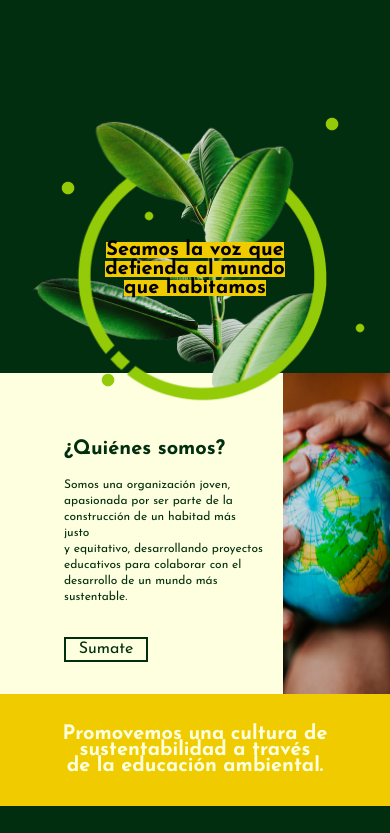
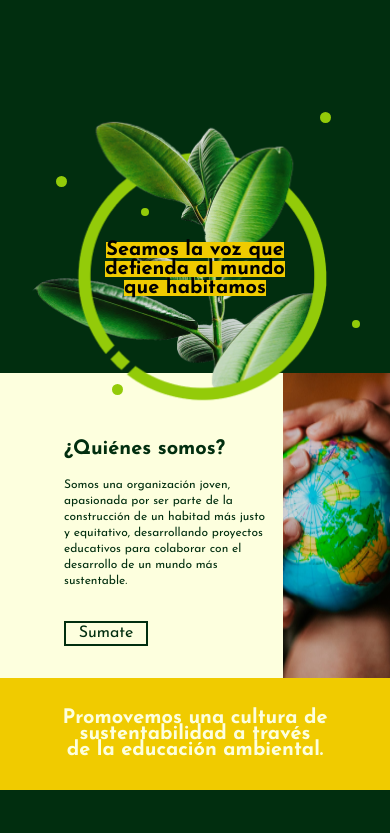
Before and after one commit to pablitxn/metafora-web, a Next.js app: page / in a window 390 px wide. Shown: the top 833 px of the page. Built offline with nearby package versions, Linux system fonts and the light colour scheme.

Commit message:
fix(home-mobile): refactor components

```diff
--- a/src/components/home/mobile/home-content/index.tsx
+++ b/src/components/home/mobile/home-content/index.tsx
@@ -19,6 +19,7 @@ import {
 } from './styles';
 
 const HomeContent: FunctionComponent = () => {
+  /* to refactor with styled sheet */
   const green = {
     red: 1,
     green: 46,
@@ -60,32 +61,13 @@ const HomeContent: FunctionComponent = () => {
               que habitamos
             </Title>
           </TextContainer>
-          <Plant src="/images/plant-in-circle.png" />
-          <Dot
-            src="/images/dot-small.png"
-            size="1.5rem"
-            position={{ top: '11rem', left: '3.5rem;' }}
-          />
-          <Dot
-            src="/images/dot-small.png"
-            size="1.5rem"
-            position={{ top: '7rem', left: '20rem;' }}
-          />
-          <Dot
-            src="/images/dot-small.png"
-            size="1.5rem"
-            position={{ top: '23rem', left: '6rem;' }}
-          />
-          <Dot
-            src="/images/dot-small.png"
-            size="1rem"
-            position={{ top: '13rem', left: '8.8rem;' }}
-          />
-          <Dot
-            src="/images/dot-small.png"
-            size="1rem"
-            position={{ top: '20rem', left: '22rem;' }}
-          />
+
+          <Plant src="/images/plant-in-circle.png" alt="planta en circulo" />
+          <Dot size="0.69rem" position={{ top: '11rem', left: '3.5rem;' }} />
+          <Dot size="0.69rem" position={{ top: '7rem', left: '20rem;' }} />
+          <Dot size="0.69rem" position={{ top: '24rem', left: '7rem;' }} />
+          <Dot size="0.5rem" position={{ top: '13rem', left: '8.8rem;' }} />
+          <Dot size="0.5rem" position={{ top: '20rem', left: '22rem;' }} />
         </PlantContainer>
       </Card>
 
@@ -104,7 +86,7 @@ const HomeContent: FunctionComponent = () => {
           </Text>
           <Button type="button">Sumate</Button>
         </Description>
-        <Image src="/images/globe.png" />
+        <Image src="/images/globe.png" alt="globo terraqueo" />
       </Card>
 
       <Card background={yellow}>
@@ -120,7 +102,7 @@ const HomeContent: FunctionComponent = () => {
           <Content>
             <TitleContainer>
               <Title textColor={lightGreen}>Misión</Title>
-              <ImageTitle src="/images/mountain.png" />
+              <ImageTitle src="/images/mountain.png" alt="montaña icono con bandera" />
             </TitleContainer>
             <Text textColor={white}>
               Implementar Proyectos que generen oportunidades
@@ -131,7 +113,7 @@ const HomeContent: FunctionComponent = () => {
           <Content>
             <TitleContainer>
               <Title textColor={lightGreen}>Visión</Title>
-              <ImageTitle src="/images/anteojito.png" />
+              <ImageTitle src="/images/anteojito.png" alt="anteojos icono" />
             </TitleContainer>
             <Text textColor={white}>
               Trabajamos por la construcción de un mundo
--- a/src/components/home/mobile/home-content/styles.ts
+++ b/src/components/home/mobile/home-content/styles.ts
@@ -1,4 +1,20 @@
 import styled from 'styled-components';
+
+const colorPicker = (rgb: Rgb): string => {
+  if (rgb) {
+    const { red, green, blue } = rgb;
+    return `color: rgb(${red}, ${green}, ${blue})`;
+  }
+  return ``;
+};
+
+const backgroundPicker = (rgb: Rgb): string => {
+  if (rgb) {
+    const { red, green, blue } = rgb;
+    return `background: rgb(${red}, ${green}, ${blue})`;
+  }
+  return ``;
+};
 
 export const HomeContainer = styled.div`
   width: 100vw;
@@ -13,10 +29,7 @@ export const HomeContainer = styled.div`
 export const Card = styled.div<CardProps>`
   display: flex;
   width: 100%;
-  ${({ background }) => {
-    const { red, green, blue } = background;
-    return `background: rgb(${red}, ${green}, ${blue})`;
-  }}
+  ${({ background }) => backgroundPicker(background)}
 `;
 
 export const PlantContainer = styled.div`
@@ -30,22 +43,21 @@ export const TextContainer = styled.div`
   top: 15rem;
   display: flex;
   flex-direction: column;
-  justify-content: center;
   align-items: center;
-  text-align: center;
   z-index: 5;
 `;
 
 export const Plant = styled.img`
   position: relative;
-  display: block;
   width: 18.75rem;
   top: 3rem;
   margin-left: 2rem;
 `;
 
-export const Dot = styled.img<DotProps>`
+export const Dot = styled.div<DotProps>`
   position: absolute;
+  background: rgb(147, 203, 9);
+  border-radius: 50%;
   ${({ position }) => {
     const { top, left } = position;
     return `top: ${top};
@@ -56,13 +68,17 @@ export const Dot = styled.img<DotProps>`
     height: ${size};`}
 `;
 
-export const Image = styled.img``;
+export const Image = styled.img`
+  display: block;
+  width: 28%;
+`;
 
 export const Description = styled.div`
+  width: 72%;
   display: flex;
   flex-direction: column;
   justify-content: center;
-  margin: 3rem 1.2rem 2rem 4rem;
+  margin: 3rem 1rem 2rem 4rem;
 `;
 
 export const Title = styled.h3<TitleProps>`
@@ -70,23 +86,10 @@ export const Title = styled.h3<TitleProps>`
 
   ${({ isBolded }) => (isBolded ? `font-weight: bold;` : `font-weight: normal;`)}
   ${({ minMargin }) => minMargin && `margin: 0.1rem;`}
-  ${({ textColor }) => {
-    if (textColor) {
-      const { red, green, blue } = textColor;
-      return `color: rgb(${red}, ${green}, ${blue})`;
-    }
-    return ``;
-  }}
-  ${({ background }) => {
-    if (background) {
-      const { red, green, blue } = background;
-      return `background: rgb(${red}, ${green}, ${blue})`;
-    }
-    return ``;
-  }}
+  ${({ textColor }) => colorPicker(textColor)}
+  ${({ background }) => backgroundPicker(background)}
 `;
 
-/* Placeholder Name */
 export const SubTitle = styled.div`
   width: 100%;
   display: flex;
@@ -102,13 +105,7 @@ export const SubTitle = styled.div`
 export const Text = styled.p<TextProps>`
   font-size: 0.75rem;
   margin: 0;
-  ${({ textColor }) => {
-    if (textColor) {
-      const { red, green, blue } = textColor;
-      return `color: rgb(${red}, ${green}, ${blue})`;
-    }
-    return ``;
-  }}
+  ${({ textColor }) => colorPicker(textColor)}
 `;
 
 export const Button = styled.button`
--- a/src/components/home/mobile/home-content/types.d.ts
+++ b/src/components/home/mobile/home-content/types.d.ts
@@ -21,8 +21,10 @@ interface DotProps {
   size: string;
 }
 
-interface Rgb {
+interface Color {
   red: number;
   green: number;
   blue: number;
 }
+
+type Rgb = Color | undefined;
```
